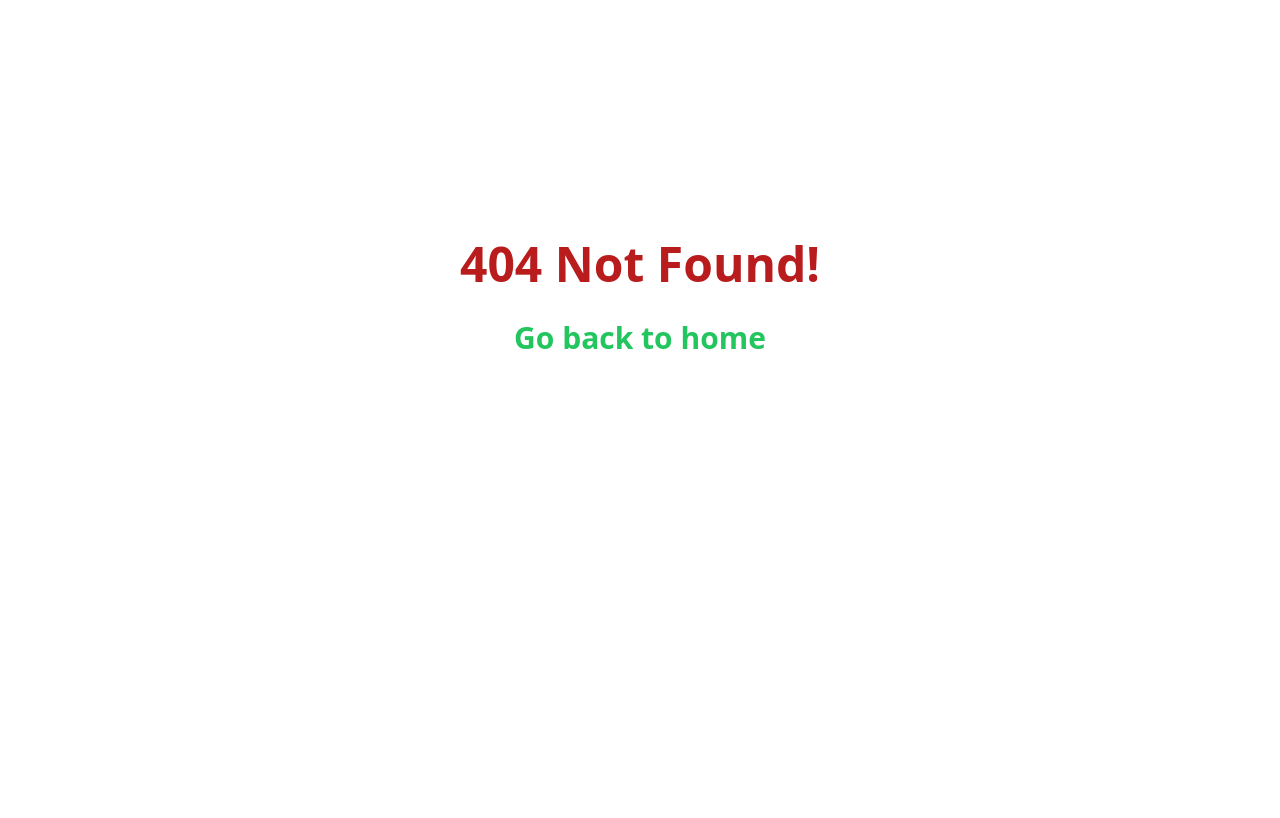
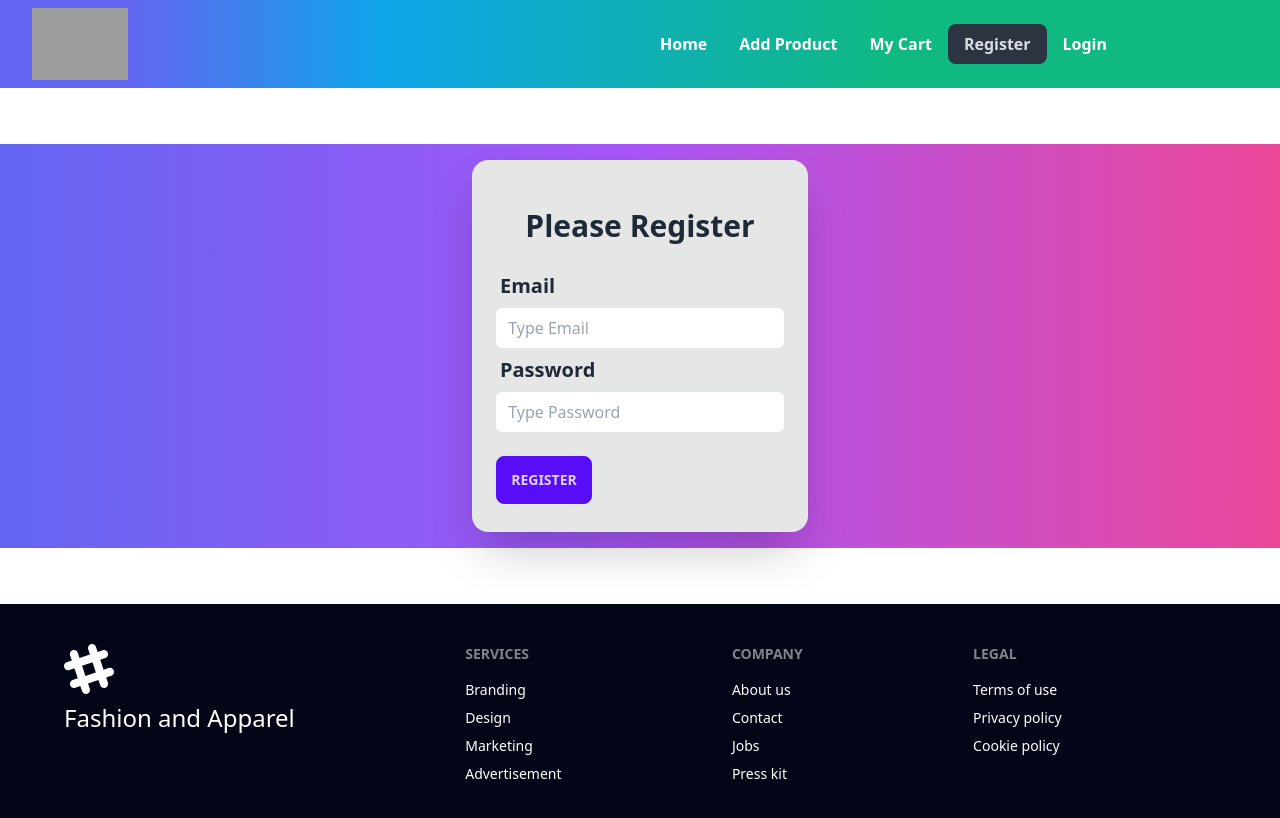
Before and after one commit to Neaz-mq/fashion-client, a React (Vite) app: page /register in a window 1280 px wide. Before the commit this address had no page. Shown: the top 818 px of the page. Built offline with nearby package versions, Linux system fonts and the light colour scheme; grey boxes are pictures that could not be loaded.

Commit message:
added login and rester

```diff
--- a/package.json
+++ b/package.json
@@ -16,6 +16,7 @@
     "react": "^18.2.0",
     "react-dom": "^18.2.0",
     "react-router-dom": "^6.17.0",
+    "react-toastify": "^9.1.3",
     "sort-by": "^1.2.0",
     "sweetalert2": "^11.7.32"
   },
--- /dev/null
+++ b/src/Hook/AuthProvider.jsx
@@ -0,0 +1,10 @@
+import { createContext } from "react";
+
+export const AuthContext = createContext(null);
+const AuthProvider = () => {
+    return (
+        <AuthContext.Provider>{children}</AuthContext.Provider>
+    );
+};
+
+export default AuthProvider;
--- a/src/components/Header/Header.jsx
+++ b/src/components/Header/Header.jsx
@@ -20,9 +20,9 @@ const Header = () => {
             <li>
                 <NavLink to='/cart'>My Cart</NavLink>
             </li>
-            {/* <li>
+            <li>
                 <NavLink to='/register'>Register</NavLink>
-            </li> */}
+            </li>
             <li>
                 <NavLink to='/login'>Login</NavLink>
             </li>
--- /dev/null
+++ b/src/components/Login/Login.jsx
@@ -0,0 +1,11 @@
+
+
+const Login = () => {
+    return (
+        <div>
+
+        </div>
+    );
+};
+
+export default Login;
--- /dev/null
+++ b/src/components/Register/Register.jsx
@@ -0,0 +1,56 @@
+import Swal from "sweetalert2";
+
+
+
+const Register = () => {
+
+    const handleRegister = e =>{
+        e.preventDefault();
+        const form = e.target;
+        console.log(form.email.value, form.password.value);
+
+    }
+
+    return (
+        <div className="hero my-14 bg-gradient-to-r from-indigo-500 via-purple-500 to-pink-500">
+        <div className="hero-content flex-col lg:flex-row-reverse w-2/3  ">
+        <form onSubmit={handleRegister}>
+          <div className="card flex-shrink-0 w-full  max-w-sm shadow-2xl bg-base-300 px-6 py-7">
+            <h2 className="lg:text-3xl text-xl py-5 text-center font-bold">Please Register</h2>
+            <div>
+
+
+              <div className="form-control w-36">
+                <label className="label">
+                  <span className="label-text text-xl font-semibold">Email</span>
+                </label>
+                <input
+                  className="form-controls w-40 lg:w-72 md:w-56 rounded-md p-2"
+                  type="email" name="email"
+                  placeholder=" Type Email" />
+              </div>
+
+              <div className="form-control">
+                <label className="label">
+                  <span className="label-text text-xl font-semibold">Password</span>
+                </label>
+                <input
+                  className="form-control w-40 lg:w-72 md:w-56 rounded-md p-2"
+                  type="password" name="password"
+                  placeholder=" Type Password" />
+
+              </div>
+              <div className="form-control mt-6">
+                <button   className="btn btn-primary w-1/3">Register</button>
+              </div>
+
+            </div>
+          </div>
+          </form>
+        </div>
+
+      </div>
+    );
+};
+
+export default Register;
```
Also changed, not shown: src/main.jsx (+14 -1 lines), 1 other file (tests, documents, lock files or other folders).
